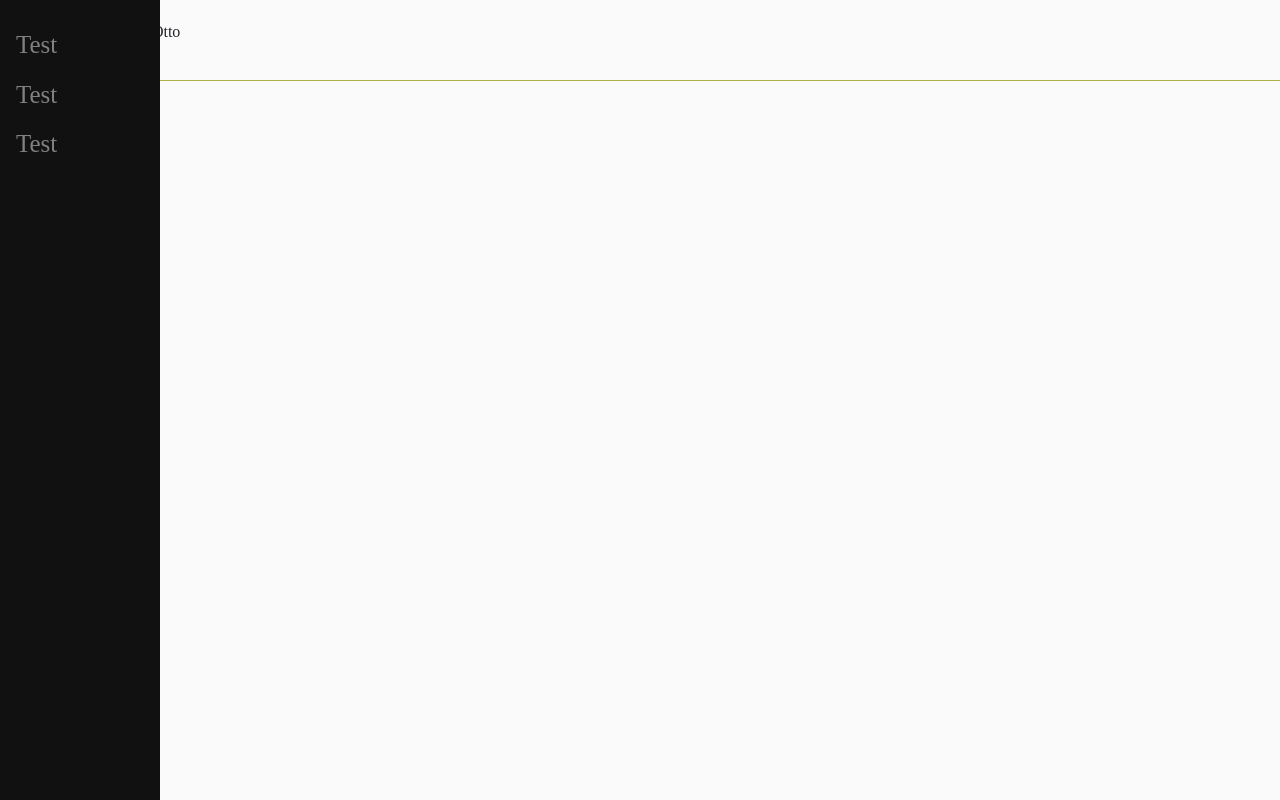
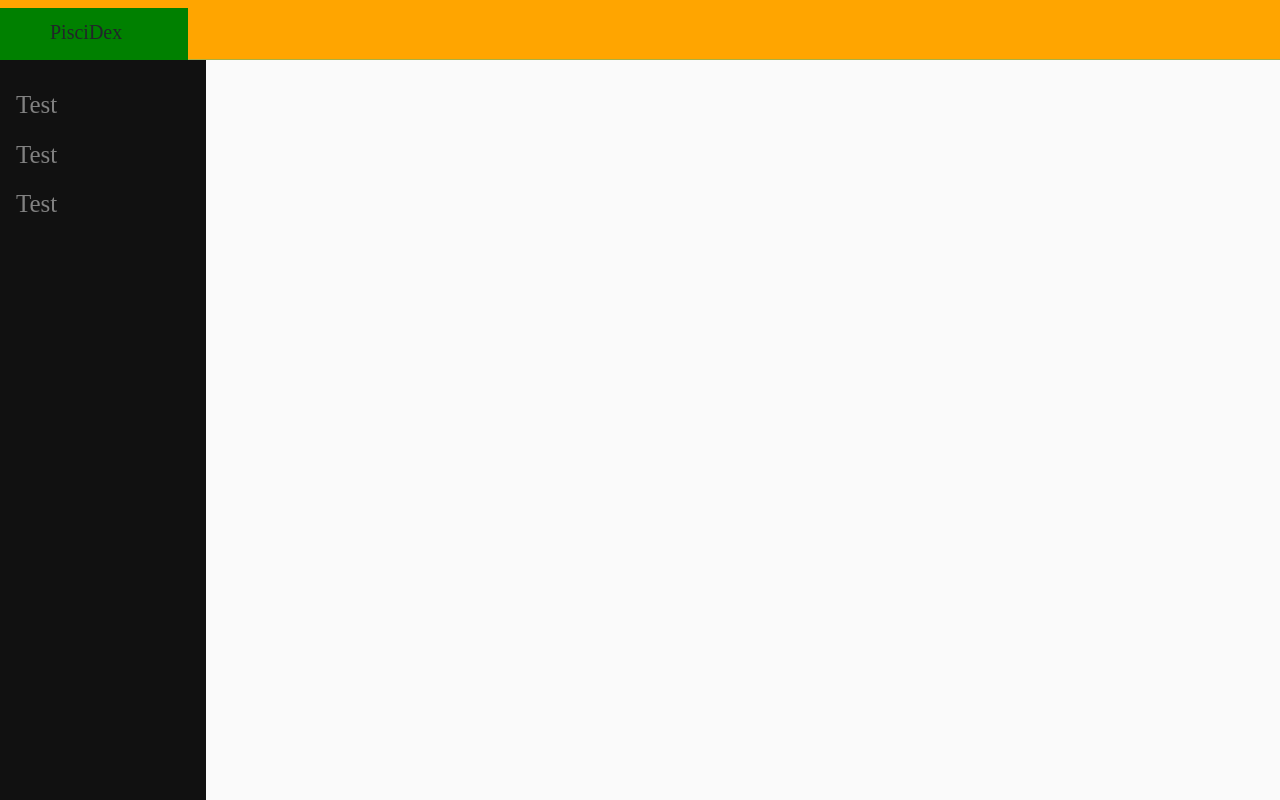
Before and after one commit to adamlstephenson/PisciDex, a React (Create React App) app: page / in a window 1280 px wide. Built offline with nearby package versions, Linux system fonts and the light colour scheme; a web font is replaced by a local one.

Commit message:
reconfiguring the navbar and sidebar

```diff
--- a/src/components/Header/Header.css
+++ b/src/components/Header/Header.css
@@ -1,7 +1,19 @@
 #header {
-
-    height: 81px;
+    height: 60px;
     border-bottom-style: solid;
     border-bottom-color: #AAB043;
     border-bottom-width: .5px;
+    background-color: orange;
 }
+
+.navbar-header {
+    background-color: green;
+    margin-left: -31px;
+
+}
+
+p  {
+    margin-left: 50px;
+    margin-right: 50px;
+    padding-top: 4px;
+}
--- a/src/components/Header/Header.js
+++ b/src/components/Header/Header.js
@@ -9,7 +9,9 @@ class Header extends Component {
             <nav className="navbar navbar-default" id="header">
                 <div className="container-fluid">
                     <div className="navbar-header">
-                    <p class="navbar-text navbar-right">Signed in as <a href="#" class="navbar-link">Mark Otto</a></p>
+                        <a className="navbar-brand" id="header-corner">
+                            <p>PisciDex</p>
+                        </a>
                     </div>
                 </div>
             </nav>
--- a/src/components/Header/index.js
+++ b/src/components/Header/index.js
@@ -0,0 +1 @@
+export { default } from "./Header";
--- a/src/components/Sidebar/Sidebar.css
+++ b/src/components/Sidebar/Sidebar.css
@@ -1,6 +1,6 @@
 .sidebar {
     height: 100%; /* Full-height: remove this if you want "auto" height */
-    width: 160px; /* Set the width of the sidebar */
+    width: 206px; /* Set the width of the sidebar */
     position: fixed; /* Fixed Sidebar (stay in place on scroll) */
     z-index: 1; /* Stay on top */
     top: 0; /* Stay at the top */
@@ -8,6 +8,7 @@
     background-color: #111; /* Black */
     overflow-x: hidden; /* Disable horizontal scroll */
     padding-top: 20px;
+    margin-top: 60px;
 }
 
 .sidebar a {
--- a/src/components/Sidebar/index.js
+++ b/src/components/Sidebar/index.js
@@ -0,0 +1 @@
+export { default } from "./Sidebar";
```
